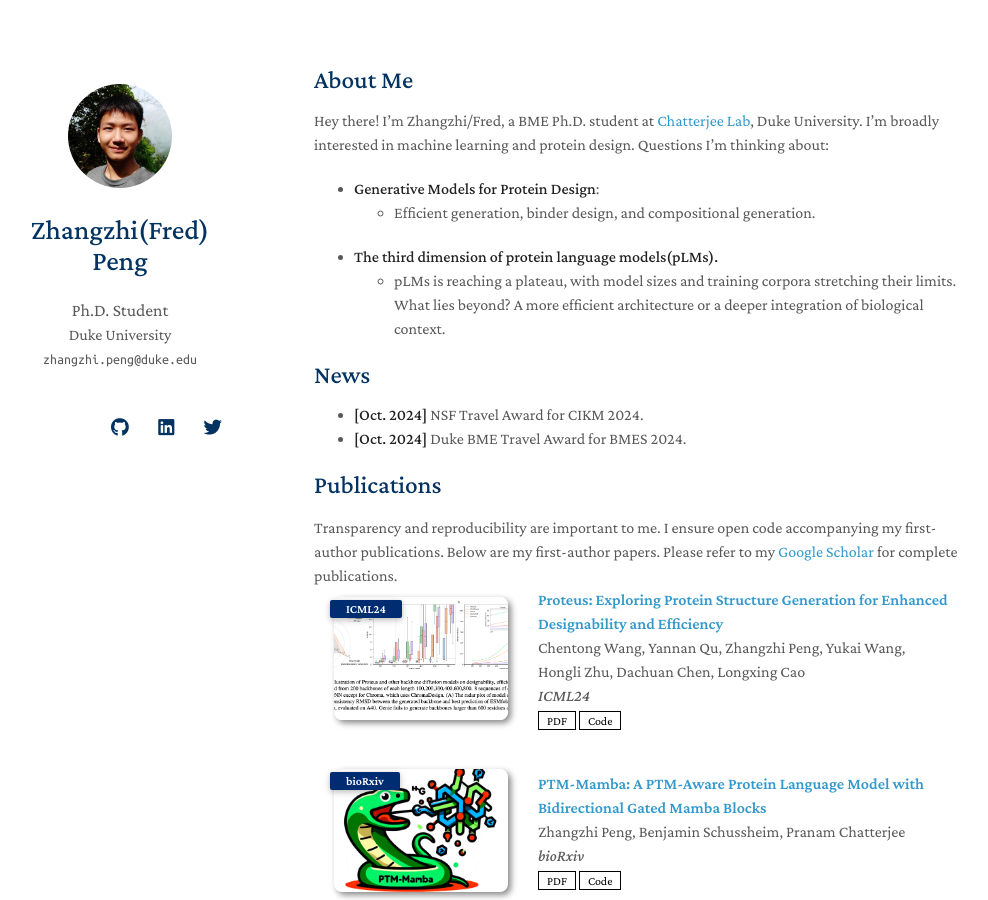
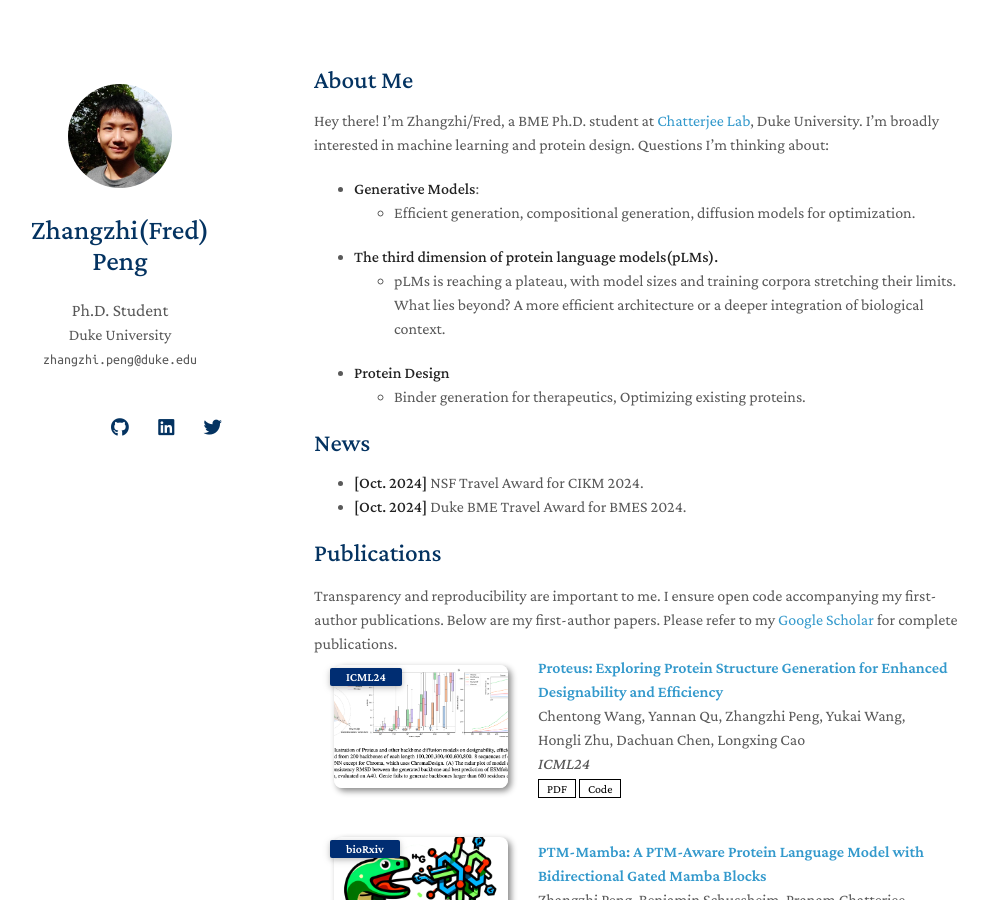
Before and after one commit to pengzhangzhi/home, a Jekyll site: the page built from index.md, in a window 1280 px wide and 900 px high. Shown: the whole window, without its empty margins (156-1144 px from the left). Built offline with Jekyll 4.4.1, drawn with Linux system fonts in a browser that asks for light colours; nearby versions of some CDN libraries; a style sheet for code colours, icons or effects is not loaded; our own code applies the rules of GitHub Pages for plain Markdown files.

Commit message:
Update index.md

```diff
--- a/index.md
+++ b/index.md
@@ -8,10 +8,12 @@ Hey there! I'm Zhangzhi/Fred, a BME Ph.D. student at [Chatterjee Lab](https://ww
 
 <!-- ## Research Interests -->
 
-- **Generative Models for Protein Design**:
-  - Efficient generation, binder design, and compositional generation.
+- **Generative Models**:
+  - Efficient generation, compositional generation, diffusion models for optimization.
 - **The third dimension of protein language models(pLMs).**
   - pLMs is reaching a plateau, with model sizes and training corpora stretching their limits. What lies beyond? A more efficient architecture or a deeper integration of biological context.
+- **Protein Design**
+  - Binder generation for therapeutics, Optimizing existing proteins.
 
 
 ## News
```
